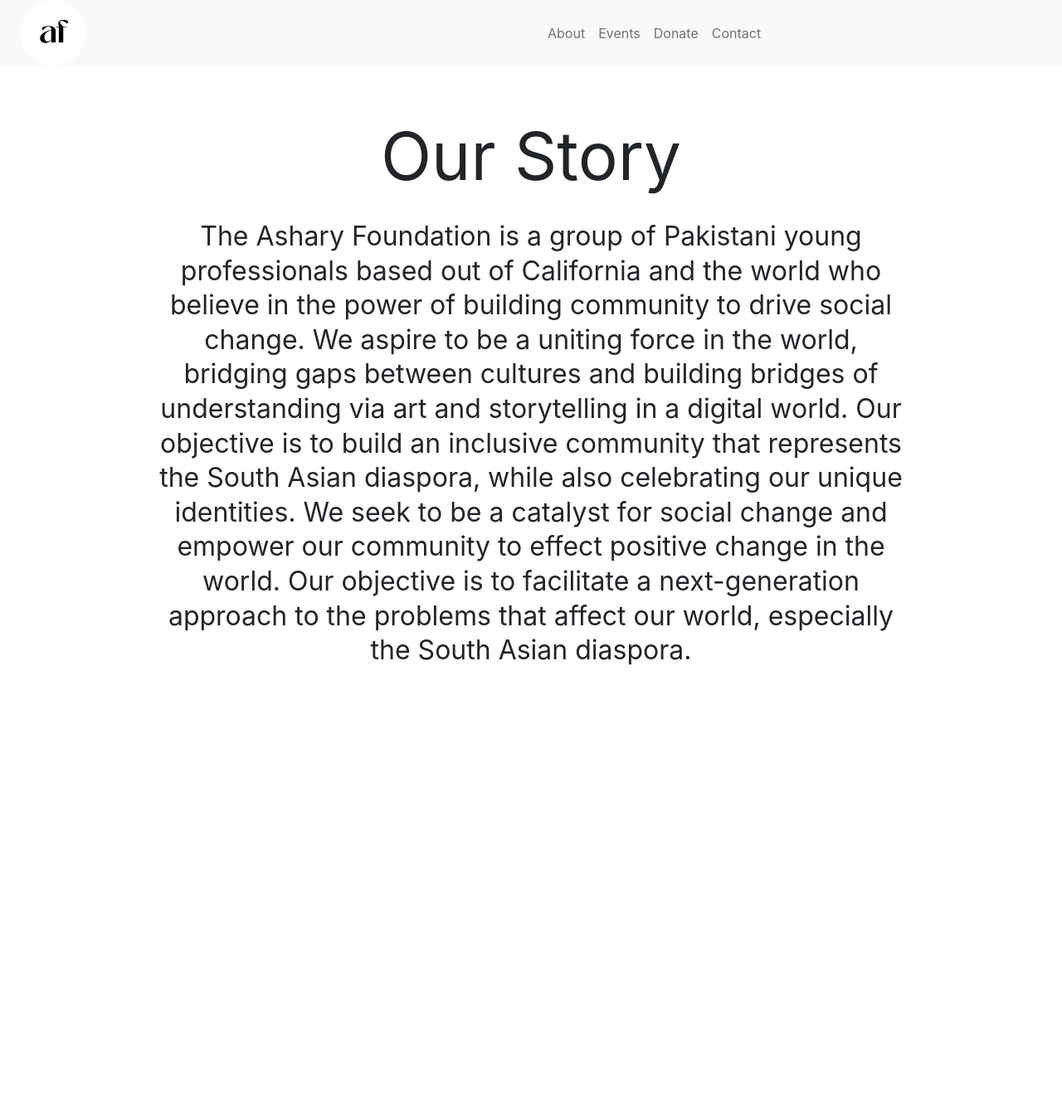
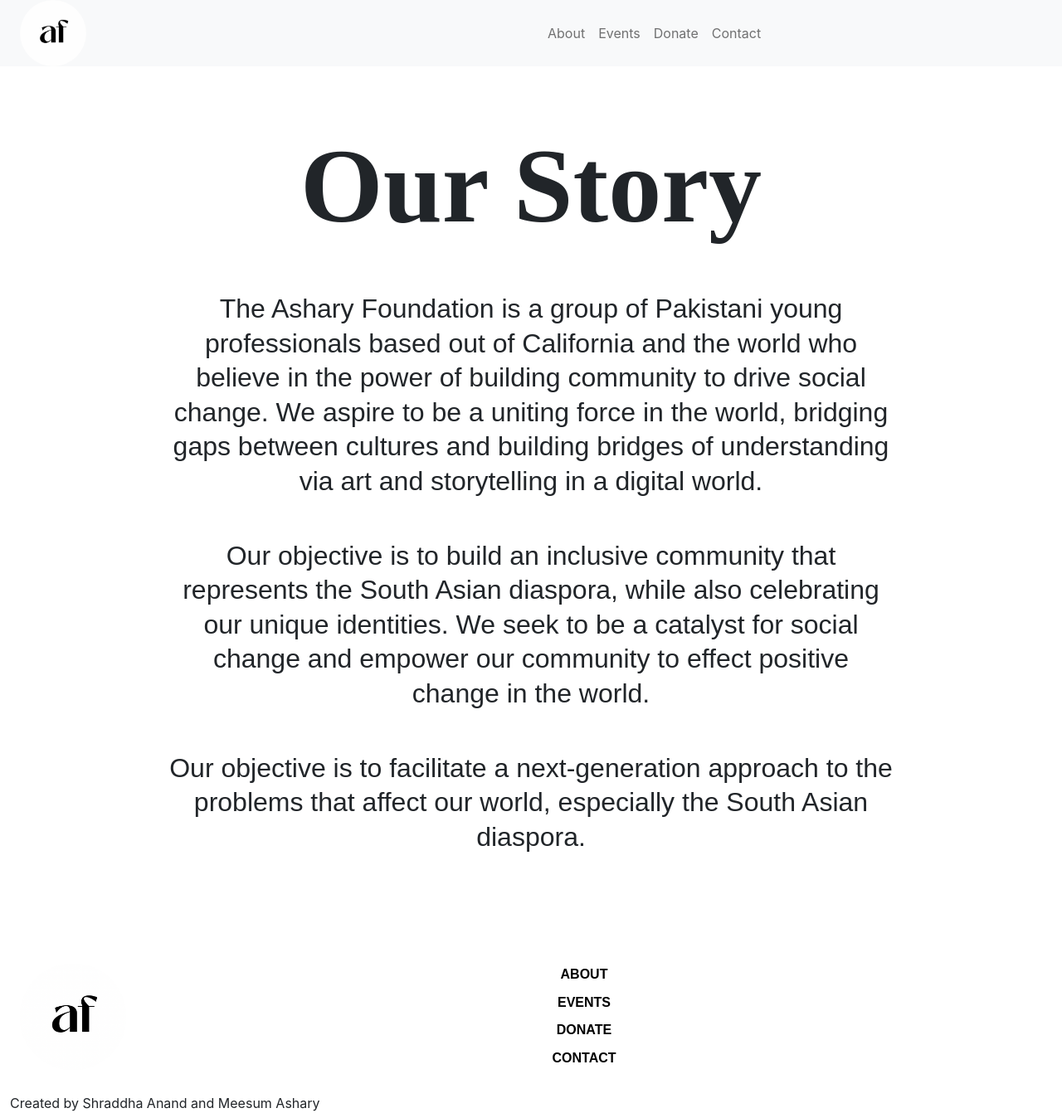
Before and after one commit to Ashary-Akhuwat-Foundation/aaf-frontend-repo, a React (Create React App) app: page /About in a window 1280 px wide. Shown: the whole page at 83% size. Before the commit the page ends 1013 px from the top, so only its background shows below. Built offline with nearby package versions, Linux system fonts and the light colour scheme.

Commit message:
Fix styling on About page, create and design footer

```diff
--- a/src/Components/About.css
+++ b/src/Components/About.css
@@ -1,13 +1,25 @@
+@import url('https://fonts.googleapis.com/css2?family=Playfair+Display&family=Rubik:wght@300&display=swap');
+
 .about-container {
-    min-height: 100vh;
-    padding: 15%;
+    /* padding: 15%; */
+    padding-left: 15%;
+    padding-right: 15%;
+    margin-bottom: 7rem;
+    height: fit-content;
+
 }
 
 .about-title {
-    font-size: 5rem;
+    font-size: 8rem;
+    font-family: 'Playfair Display ';
+    font-weight: 800;
+    margin-bottom: 0;
+    padding-bottom: 0;
 }
 
 .about-text {
     font-size: 2rem;
     line-height: 1.3;
+    margin-top: 2rem;
+    font-family: Arial, Helvetica, sans-serif;
 }
--- a/src/Components/About.js
+++ b/src/Components/About.js
@@ -1,22 +1,30 @@
 import './About.css';
+import Footer from './Footer';
 
 function About(props) {
 	return (
-		<div className='container-fluid about-container d-flex flex-column align-items-center justify-content-center text-center pt-5'>
-			<p className='about-title vollkorn'>Our Story</p>
-			<p className='about-text default-font'>
-				The Ashary Foundation is a group of Pakistani young professionals based
-				out of California and the world who believe in the power of building
-				community to drive social change. We aspire to be a uniting force in the
-				world, bridging gaps between cultures and building bridges of
-				understanding via art and storytelling in a digital world. Our objective
-				is to build an inclusive community that represents the South Asian
-				diaspora, while also celebrating our unique identities. We seek to be a
-				catalyst for social change and empower our community to effect positive
-				change in the world. Our objective is to facilitate a next-generation
-				approach to the problems that affect our world, especially the South
-				Asian diaspora.
-			</p>
+		<div className='container-fluid'>
+			<div className='container-fluid about-container d-flex flex-column align-items-center justify-content-center text-center pt-5'>
+				<p className='about-title vollkorn'>Our Story</p>
+				<p className='about-text default-font'>
+					The Ashary Foundation is a group of Pakistani young professionals
+					based out of California and the world who believe in the power of
+					building community to drive social change. We aspire to be a uniting
+					force in the world, bridging gaps between cultures and building
+					bridges of understanding via art and storytelling in a digital world.
+				</p>
+				<p className='about-text default-font'>
+					Our objective is to build an inclusive community that represents the
+					South Asian diaspora, while also celebrating our unique identities. We
+					seek to be a catalyst for social change and empower our community to
+					effect positive change in the world.
+				</p>
+				<p className='about-text default-font'>
+					Our objective is to facilitate a next-generation approach to the
+					problems that affect our world, especially the South Asian diaspora.
+				</p>
+			</div>
+			<Footer />
 		</div>
 	);
 }
--- /dev/null
+++ b/src/Components/Footer.css
@@ -0,0 +1,54 @@
+/* .custom-footer{
+    background-color: white;
+    margin-top: 4rem;
+} */
+
+.footer {
+
+    height: 24px;
+    width: 100%;
+    background-image: none;
+    background-repeat: repeat;
+    background-attachment: scroll;
+    background-position: 0% 0%;
+    position: fixed;
+    bottom: 0pt;
+    left: 0pt;
+
+}
+
+.footer_contents {
+
+    height: 24px;
+    width: 1000px;
+    margin: auto;
+
+}
+
+.footer-logo{
+    height: 8rem;
+}
+
+.footer-links{
+    font-family: Arial, Helvetica, sans-serif;
+}
+
+.footer-links a{
+    padding: 0.3rem;
+    text-decoration: none;
+    color: black;
+    font-weight: bolder;
+}
+
+.footer-links a:hover{
+    color: gray;
+    text-decoration: underline;
+}
+
+.main-footer-container{
+    display: flex;
+    flex-direction: row;
+    padding-bottom: 1.6rem;
+    align-items: center;
+    justify-content: center;
+}
--- /dev/null
+++ b/src/Components/Footer.js
@@ -0,0 +1,39 @@
+import React from 'react';
+import '../Components/Footer.css';
+import { useNavigate } from 'react-router-dom';
+
+function Footer(props) {
+	let navigate = useNavigate();
+	function handleLogo(event) {
+		event.preventDefault();
+		navigate('/');
+	}
+	return (
+		<footer className='custom-footer'>
+			<div className='container-fluid main-footer-container'>
+				<div>
+					<a
+						className='navbar-brand float-left footer-logo'
+						onClick={handleLogo}>
+						<img
+							src={require('../Images/af-logo.png')}
+							alt='Avatar Logo'
+							className='rounded-pill footer-logo'
+						/>
+					</a>
+				</div>
+				<div className='container d-flex flex-column align-items-center justify-content-center text-center footer-links'>
+					<a href=''>ABOUT</a>
+					<a href=''>EVENTS</a>
+					<a href=''>DONATE </a>
+					<a href=''>CONTACT</a>
+				</div>
+			</div>
+			<div className='text-sm-right p-0 created-by'>
+				Created by Shraddha Anand and Meesum Ashary
+			</div>
+		</footer>
+	);
+}
+
+export default Footer;
--- a/src/Components/Homepage_banner.js
+++ b/src/Components/Homepage_banner.js
@@ -3,6 +3,7 @@
 import Event_Des from './Event_Des';
 import './Homepage-banner.css';
 import { useNavigate } from 'react-router-dom';
+import Footer from './Footer';
 
 function Homepage_banner(props) {
 	let navigate = useNavigate();
@@ -37,6 +38,7 @@
 			</div>
 			<Events />
 			<Event_Des />
+			<Footer />
 		</div>
 	);
 }
```
Also changed, not shown: src/App.js (+9 -2 lines).
